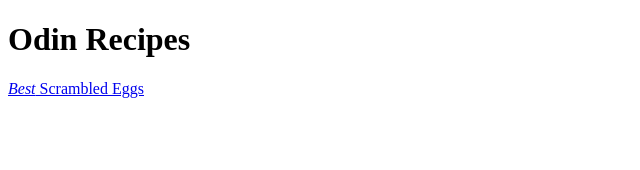
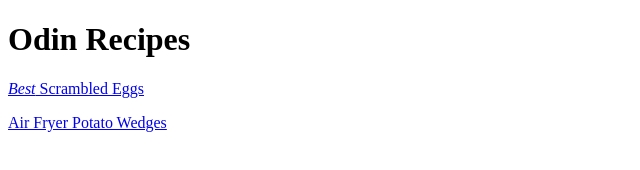
Before and after one commit to mccarthurmay/odin-recipes, a plain HTML site: page index.html in a window 1280 px wide. Shown: the whole page, without its empty margins (0-640 px from the left). Drawn offline with Linux system fonts and the light colour scheme.

Commit message:
Add link to air-fryer-potato-wedges.html

```diff
--- a/index.html
+++ b/index.html
@@ -9,5 +9,7 @@
 <body>
     <h1>Odin Recipes</h1>
     <p><a href="./recipes/best-scrambled-eggs.html"><em>Best</em> Scrambled Eggs</a></p>
+
+    <p><a href="./recipes/air-fryer-potato-wedges.html">Air Fryer Potato Wedges</a></p>
 </body>
 </html>
```
